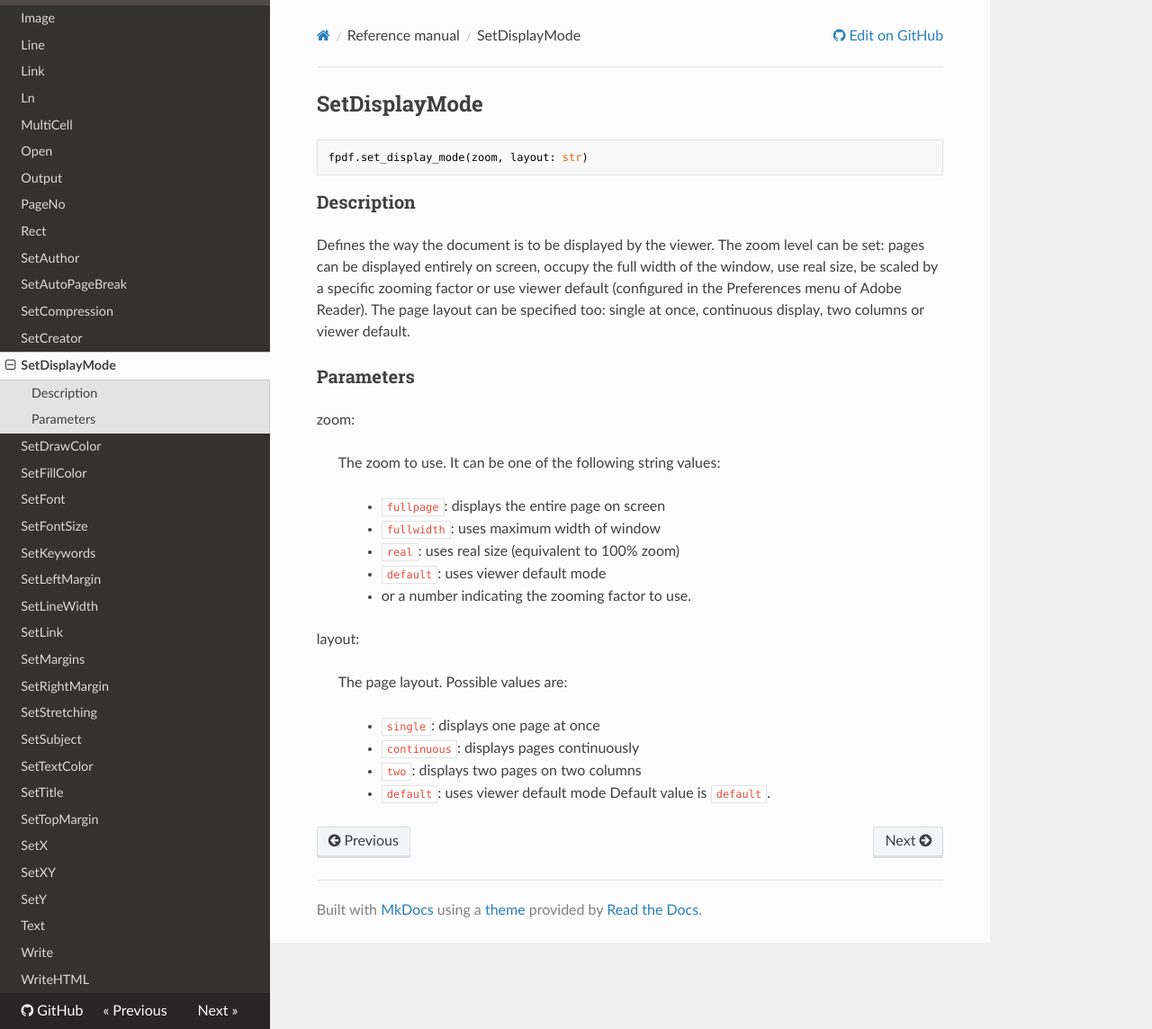
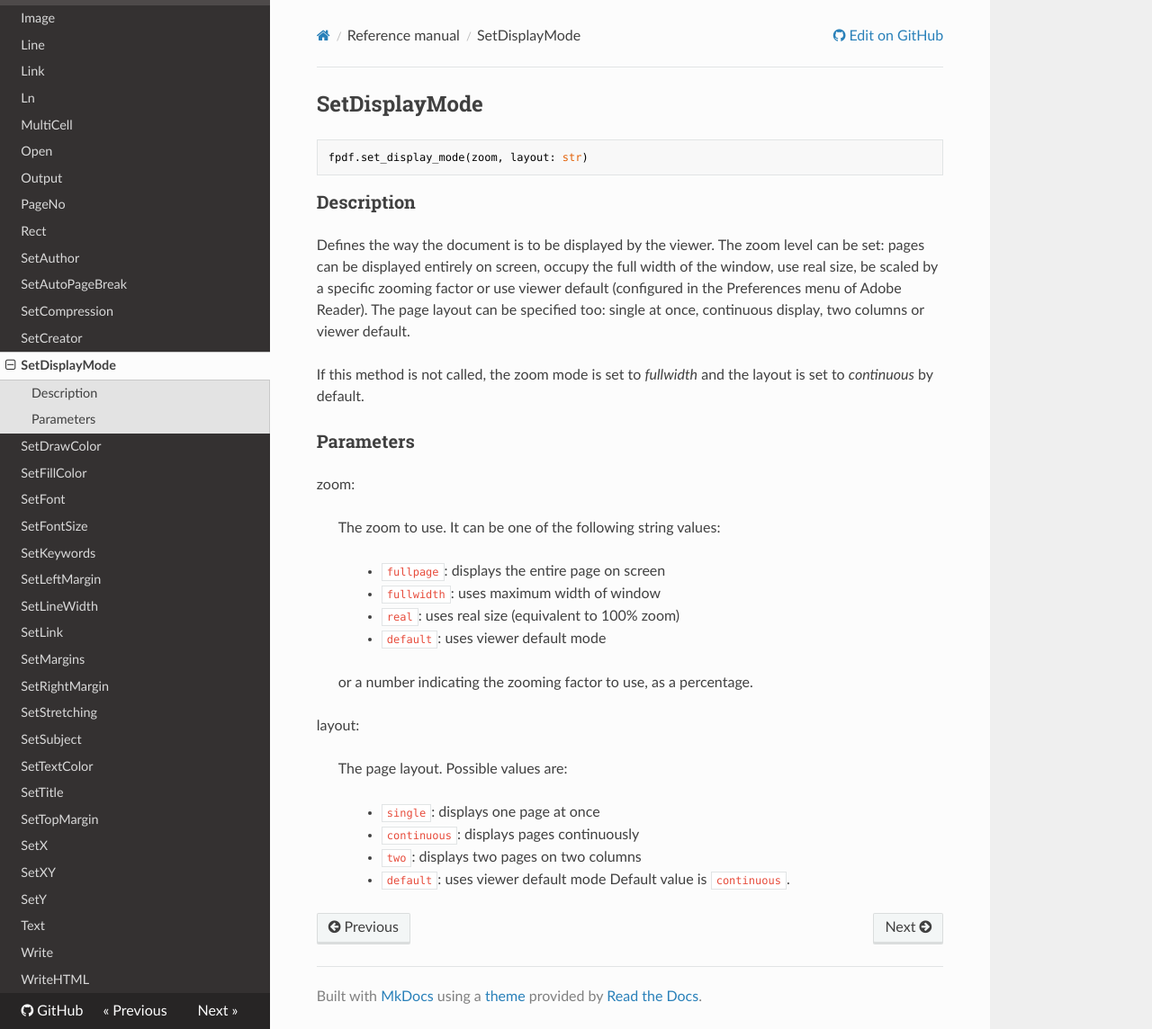
Before and after one commit to reingart/pyfpdf, an MkDocs documentation site: the page built from docs/reference/SetDisplayMode.md, in a window 1280 px wide and 1144 px high. Shown: the whole window at 90% size. Built offline with MkDocs 1.6.1, drawn with Linux system fonts in a browser that asks for light colours; nearby versions of some CDN libraries; old or Windows-style settings are respelled for this version of MkDocs.

Commit message:
Correct and clarify default values

```diff
--- a/docs/reference/SetDisplayMode.md
+++ b/docs/reference/SetDisplayMode.md
@@ -7,6 +7,8 @@ fpdf.set_display_mode(zoom, layout: str)
 
 Defines the way the document is to be displayed by the viewer. The zoom level can be set: pages can be displayed entirely on screen, occupy the full width of the window, use real size, be scaled by a specific zooming factor or use viewer default (configured in the Preferences menu of Adobe Reader). The page layout can be specified too: single at once, continuous display, two columns or viewer default.
 
+If this method is not called, the zoom mode is set to _fullwidth_ and the layout is set to _continuous_ by default.
+
 ### Parameters ###
 
 zoom:
@@ -15,7 +17,8 @@ zoom:
 >>  * `fullwidth`: uses maximum width of window
 >>  * `real`: uses real size (equivalent to 100% zoom)
 >>  * `default`: uses viewer default mode
->>  * or a number indicating the zooming factor to use.
+>
+> or a number indicating the zooming factor to use, as a percentage.
 
 layout:
 > The page layout. Possible values are:
@@ -23,4 +26,4 @@ layout:
 >>  * `continuous`: displays pages continuously
 >>  * `two`: displays two pages on two columns
 >>  * `default`: uses viewer default mode
-> Default value is `default`.
+> Default value is `continuous`.
```
Also changed, not shown: docs/reference/SetStretching.md (+3 -3 lines).
